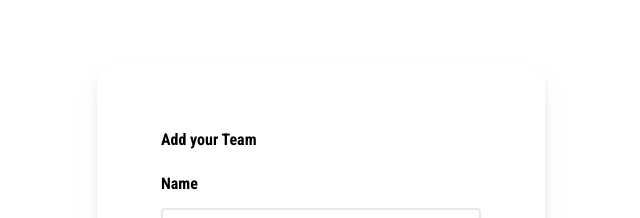
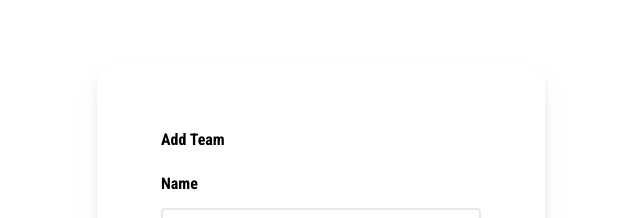
Before and after one commit to Igire-Rwanda/cash-contribution-frontend, a React (Create React App) app: page /addteam in a window 1280 px wide. Shown: the top 218 px of the page, without its empty margins (319-959 px from the left). Built offline with nearby package versions, Linux system fonts and the light colour scheme.

Commit message:
byabonetse

```diff
--- a/src/components/CreateTeam.js
+++ b/src/components/CreateTeam.js
@@ -23,7 +23,7 @@ function CreateTeam() {
 
                         <div className=" max-w-md mx-auto">
                             <div className=' bg-white p-16 rounded-2xl drop-shadow-xl'>
-                                <p className=''>Add your Team</p>
+                                <p className=''>Add Team</p>
 
                                 <form className=' pt-[20px] ' action='#' onSubmit={handleSubmit(async(data) => {
                                     console.log(data);
```
